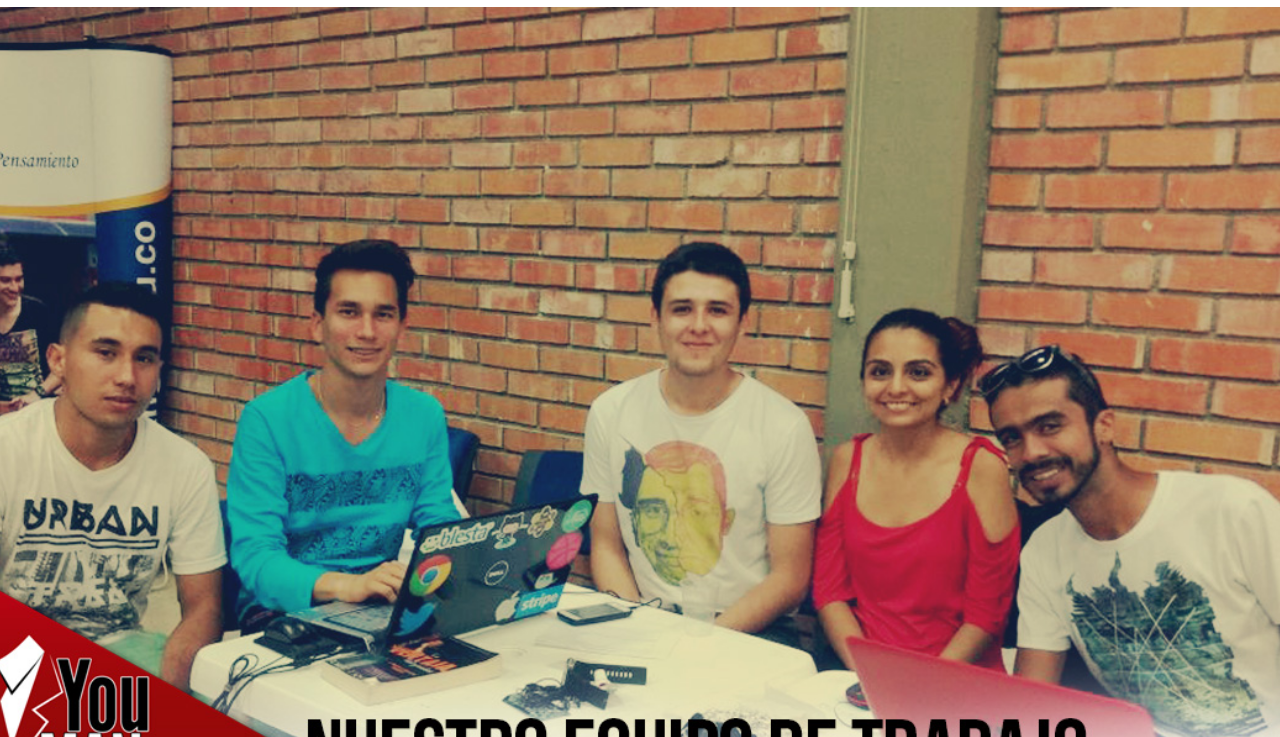
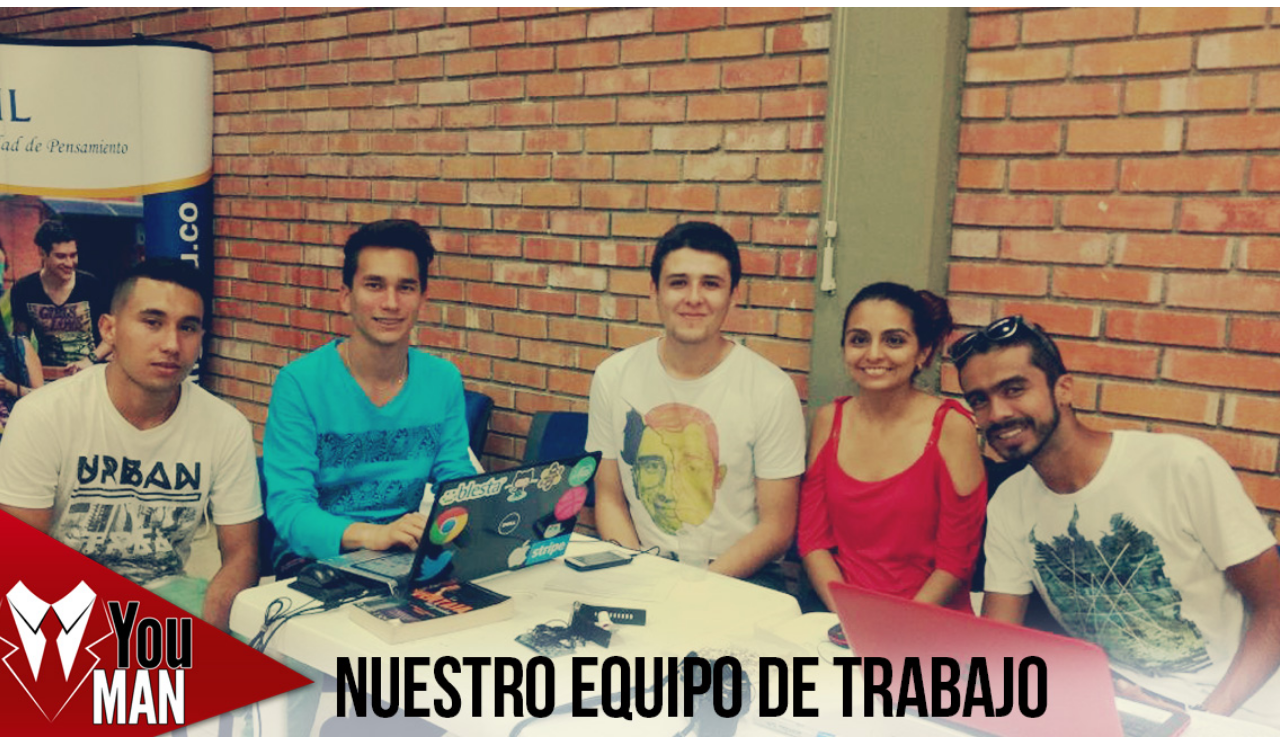
Before and after one commit to TxusBlack/YouMan, a plain HTML site: page nosotros.html in a window 1280 px wide. Shown: the part 63-800 px from the top of the page. Drawn offline with nearby package versions, Linux system fonts and the light colour scheme; files whose address does not match are found by name.

Commit message:
Update Nosotros.html

```diff
--- a/nosotros.html
+++ b/nosotros.html
@@ -37,7 +37,7 @@
             </div>
         </nav>
     </div>
-    <div style="height:800px;background-image:url(&quot;assets/img/Nosotros.jpg&quot;);background-position:center;background-size:cover;"></div>
+    <div style="height:730px;background-image:url(&quot;assets/img/Nosotros.jpg&quot;);background-position:center;background-size:cover;"></div>
     <div data-aos="fade-up" class="newsletter-subscribe">
         <div class="container">
             <div class="intro">
```
